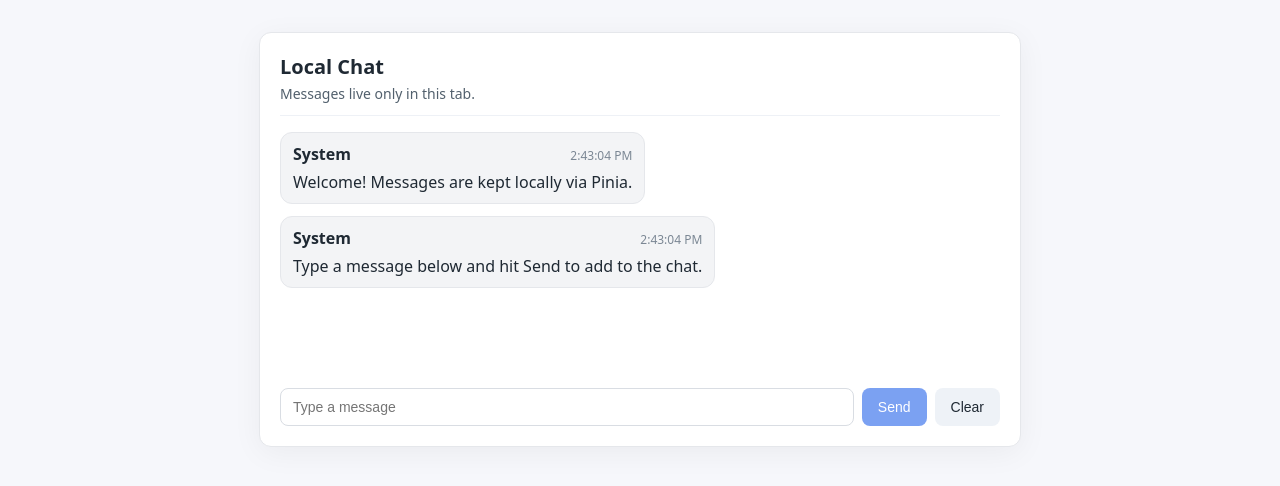
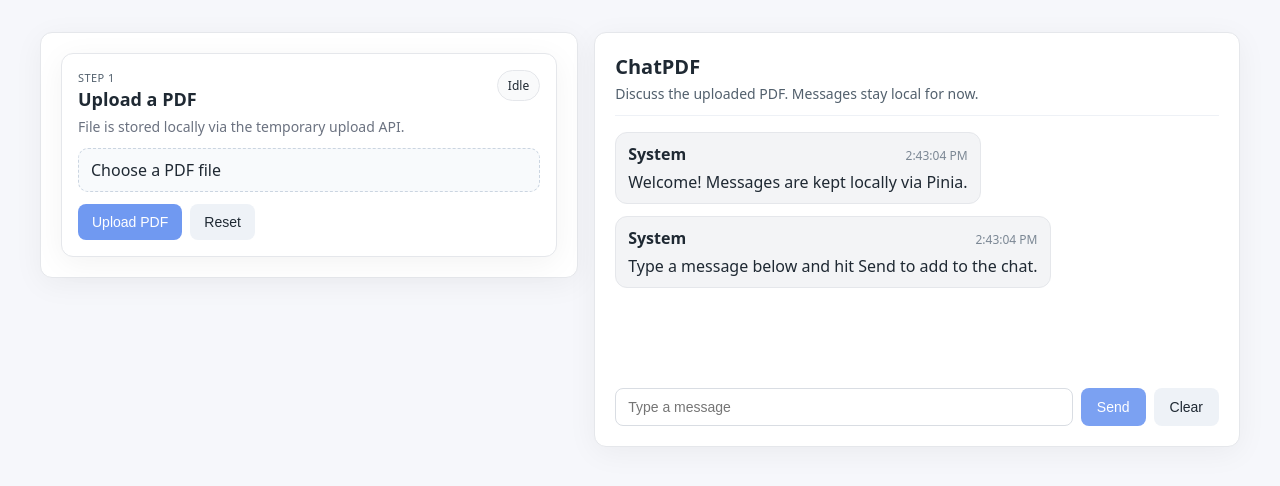
Before and after one commit to ricoputrap/learn-vue-dec25, a Vue app: page / in a window 1280 px wide. Shown: the top 486 px of the page. Built offline with nearby package versions, Linux system fonts and the light colour scheme; the HTML template or start-up script is replaced by a standard one.

Commit message:
feat: integrate PDF upload functionality and enhance chat header with PDF status display

```diff
--- a/src/App.vue
+++ b/src/App.vue
@@ -2,9 +2,12 @@
 import ChatComposer from "./components/ChatComposer.vue";
 import ChatHeader from "./components/ChatHeader.vue";
 import ChatMessages from "./components/ChatMessages.vue";
+import PdfUpload from "./components/PdfUpload.vue";
 import { useChatStore } from "./stores/chat";
+import { usePdfStore } from "./stores/pdf";
 
 const chat = useChatStore();
+const pdf = usePdfStore();
 
 function handleSend(text: string) {
   chat.addMessage({ sender: "You", text });
@@ -12,15 +15,24 @@ function handleSend(text: string) {
 </script>
 
 <template>
-  <div class="chat">
-    <ChatHeader />
+  <main class="layout">
+    <section class="panel">
+      <PdfUpload />
+    </section>
+
+    <section class="panel chat">
+      <ChatHeader
+        :active-pdf-name="pdf.activePdf?.name"
+        :upload-status="pdf.status"
+      />
       <ChatMessages :messages="chat.orderedMessages" />
       <ChatComposer
         :can-clear="chat.messages.length > 0"
         @send="handleSend"
         @clear="chat.clearMessages"
       />
-  </div>
+    </section>
+  </main>
 </template>
 
 <style scoped>
@@ -31,14 +43,30 @@ function handleSend(text: string) {
   margin: 0;
 }
 
-.chat {
-  max-width: 720px;
+.layout {
+  max-width: 1200px;
   margin: 32px auto;
+  padding: 0 16px 24px;
+  display: grid;
+  gap: 16px;
+}
+
+@media (min-width: 960px) {
+  .layout {
+    grid-template-columns: 1fr 1.2fr;
+    align-items: start;
+  }
+}
+
+.panel {
   background: #fff;
   border: 1px solid #e5e7eb;
   border-radius: 12px;
   box-shadow: 0 6px 30px rgba(0, 0, 0, 0.05);
   padding: 20px;
+}
+
+.chat {
   display: flex;
   flex-direction: column;
   gap: 16px;
--- a/src/components/ChatHeader.vue
+++ b/src/components/ChatHeader.vue
@@ -1,7 +1,34 @@
+<script setup lang="ts">
+import type { UploadStatus } from "../types";
+
+const props = defineProps<{
+  activePdfName?: string | null;
+  uploadStatus?: UploadStatus;
+}>();
+
+const statusText: Record<UploadStatus, string> = {
+  idle: "No upload",
+  uploading: "Uploading...",
+  success: "Uploaded",
+  error: "Error",
+};
+</script>
+
 <template>
   <header class="chat__header">
-    <h1>Local Chat</h1>
-    <p class="chat__subhead">Messages live only in this tab.</p>
+    <div>
+      <h1>ChatPDF</h1>
+      <p class="chat__subhead">
+        Discuss the uploaded PDF. Messages stay local for now.
+      </p>
+    </div>
+    <div class="chat__badge" v-if="props.activePdfName">
+      <span class="chat__badge-label">PDF</span>
+      <span class="chat__badge-name">{{ props.activePdfName }}</span>
+      <span class="chat__badge-status" :data-status="props.uploadStatus ?? 'idle'">
+        {{ statusText[props.uploadStatus ?? "idle"] }}
+      </span>
+    </div>
   </header>
 </template>
 
@@ -9,6 +36,10 @@
 .chat__header {
   border-bottom: 1px solid #eef1f6;
   padding-bottom: 12px;
+  display: flex;
+  justify-content: space-between;
+  gap: 12px;
+  align-items: flex-start;
 }
 
 .chat__header h1 {
@@ -21,4 +52,52 @@
   color: #52606d;
   font-size: 14px;
 }
+
+.chat__badge {
+  display: inline-flex;
+  align-items: center;
+  gap: 8px;
+  padding: 6px 10px;
+  border-radius: 999px;
+  border: 1px solid #e5e7eb;
+  background: #f9fafb;
+  white-space: nowrap;
+}
+
+.chat__badge-label {
+  text-transform: uppercase;
+  letter-spacing: 0.05em;
+  font-size: 11px;
+  color: #52606d;
+}
+
+.chat__badge-name {
+  font-weight: 600;
+}
+
+.chat__badge-status {
+  font-size: 12px;
+  padding: 4px 8px;
+  border-radius: 999px;
+  border: 1px solid #e5e7eb;
+  background: #fff;
+}
+
+.chat__badge-status[data-status="uploading"] {
+  color: #1d4ed8;
+  border-color: #bfdbfe;
+  background: #eff6ff;
+}
+
+.chat__badge-status[data-status="success"] {
+  color: #0f5132;
+  border-color: #badbcc;
+  background: #e9f7ef;
+}
+
+.chat__badge-status[data-status="error"] {
+  color: #842029;
+  border-color: #f5c2c7;
+  background: #f8d7da;
+}
 </style>
--- /dev/null
+++ b/src/components/PdfUpload.vue
@@ -0,0 +1,248 @@
+<script setup lang="ts">
+import { computed, ref } from "vue";
+import { usePdfStore } from "../stores/pdf";
+
+const pdfStore = usePdfStore();
+const selectedFile = ref<File | null>(null);
+const isSubmitting = computed(() => pdfStore.isUploading);
+
+const statusLabel = computed(() => {
+  if (pdfStore.status === "uploading") return "Uploading...";
+  if (pdfStore.status === "success") return "Uploaded";
+  if (pdfStore.status === "error") return "Error";
+  return "Idle";
+});
+
+function onFileChange(event: Event) {
+  const target = event.target as HTMLInputElement | null;
+  const [file] = target?.files ?? [];
+  selectedFile.value = file ?? null;
+}
+
+async function handleSubmit() {
+  if (!selectedFile.value) return;
+  await pdfStore.upload(selectedFile.value);
+}
+
+function resetUpload() {
+  selectedFile.value = null;
+  pdfStore.reset();
+}
+
+function formatBytes(bytes: number) {
+  if (!bytes) return "0 B";
+  const units = ["B", "KB", "MB", "GB"];
+  const exponent = Math.min(
+    Math.floor(Math.log(bytes) / Math.log(1024)),
+    units.length - 1,
+  );
+  const value = bytes / 1024 ** exponent;
+  return `${value.toFixed(value >= 10 || exponent === 0 ? 0 : 1)} ${
+    units[exponent]
+  }`;
+}
+</script>
+
+<template>
+  <section class="upload-card">
+    <header class="upload-card__header">
+      <div>
+        <p class="eyebrow">Step 1</p>
+        <h2>Upload a PDF</h2>
+        <p class="muted">File is stored locally via the temporary upload API.</p>
+      </div>
+      <span class="status" :data-status="pdfStore.status">{{ statusLabel }}</span>
+    </header>
+
+    <div class="upload-card__body">
+      <label class="file-input">
+        <input
+          type="file"
+          accept="application/pdf"
+          @change="onFileChange"
+          :disabled="isSubmitting"
+        />
+        <span>
+          {{ selectedFile ? selectedFile.name : "Choose a PDF file" }}
+        </span>
+      </label>
+
+      <div class="actions">
+        <button
+          type="button"
+          class="primary"
+          :disabled="!selectedFile || isSubmitting"
+          @click="handleSubmit"
+        >
+          {{ isSubmitting ? "Uploading..." : "Upload PDF" }}
+        </button>
+        <button type="button" class="ghost" :disabled="isSubmitting" @click="resetUpload">
+          Reset
+        </button>
+      </div>
+
+      <p v-if="pdfStore.error" class="error">Error: {{ pdfStore.error }}</p>
+
+      <div v-if="pdfStore.activePdf" class="meta">
+        <div>
+          <p class="label">Active PDF</p>
+          <p class="value">{{ pdfStore.activePdf.name }}</p>
+        </div>
+        <div>
+          <p class="label">Size</p>
+          <p class="value">{{ formatBytes(pdfStore.activePdf.size) }}</p>
+        </div>
+      </div>
+    </div>
+  </section>
+</template>
+
+<style scoped>
+.upload-card {
+  background: #fff;
+  border: 1px solid #e5e7eb;
+  border-radius: 12px;
+  box-shadow: 0 6px 30px rgba(0, 0, 0, 0.05);
+  padding: 16px;
+  display: flex;
+  flex-direction: column;
+  gap: 12px;
+}
+
+.upload-card__header {
+  display: flex;
+  justify-content: space-between;
+  align-items: flex-start;
+  gap: 12px;
+}
+
+.eyebrow {
+  text-transform: uppercase;
+  letter-spacing: 0.04em;
+  font-size: 11px;
+  color: #52606d;
+  margin: 0 0 2px;
+}
+
+h2 {
+  margin: 0;
+  font-size: 18px;
+}
+
+.muted {
+  margin: 6px 0 0;
+  color: #6b7280;
+  font-size: 14px;
+}
+
+.status {
+  padding: 6px 10px;
+  border-radius: 999px;
+  font-size: 12px;
+  border: 1px solid #e5e7eb;
+  background: #f9fafb;
+}
+
+.status[data-status="uploading"] {
+  color: #1d4ed8;
+  border-color: #bfdbfe;
+  background: #eff6ff;
+}
+
+.status[data-status="success"] {
+  color: #0f5132;
+  border-color: #badbcc;
+  background: #e9f7ef;
+}
+
+.status[data-status="error"] {
+  color: #842029;
+  border-color: #f5c2c7;
+  background: #f8d7da;
+}
+
+.upload-card__body {
+  display: flex;
+  flex-direction: column;
+  gap: 12px;
+}
+
+.file-input {
+  display: inline-flex;
+  align-items: center;
+  gap: 10px;
+  padding: 10px 12px;
+  border: 1px dashed #cbd5e1;
+  border-radius: 10px;
+  background: #f8fafc;
+  color: #1f2933;
+  cursor: pointer;
+}
+
+.file-input input {
+  display: none;
+}
+
+.actions {
+  display: flex;
+  gap: 8px;
+}
+
+button {
+  border: none;
+  border-radius: 8px;
+  padding: 10px 14px;
+  font-size: 14px;
+  cursor: pointer;
+  transition: transform 120ms ease, box-shadow 120ms ease, opacity 120ms ease;
+}
+
+button:disabled {
+  opacity: 0.65;
+  cursor: not-allowed;
+}
+
+button.primary {
+  background: #2563eb;
+  color: #fff;
+}
+
+button.primary:not(:disabled):hover {
+  transform: translateY(-1px);
+  box-shadow: 0 10px 30px rgba(37, 99, 235, 0.2);
+}
+
+button.ghost {
+  background: #eef2f7;
+  color: #1f2933;
+}
+
+.error {
+  color: #b91c1c;
+  margin: 0;
+  font-size: 14px;
+}
+
+.meta {
+  display: grid;
+  grid-template-columns: repeat(auto-fit, minmax(120px, 1fr));
+  gap: 10px;
+  padding: 10px;
+  border: 1px solid #e5e7eb;
+  border-radius: 10px;
+  background: #f9fafb;
+}
+
+.label {
+  margin: 0;
+  color: #52606d;
+  font-size: 12px;
+  text-transform: uppercase;
+  letter-spacing: 0.04em;
+}
+
+.value {
+  margin: 2px 0 0;
+  font-weight: 600;
+}
+</style>
--- /dev/null
+++ b/src/config.ts
@@ -0,0 +1 @@
+export const UPLOAD_ENDPOINT = "/api/upload";
--- /dev/null
+++ b/src/stores/pdf.ts
@@ -0,0 +1,63 @@
+import { computed, ref } from "vue";
+import { defineStore } from "pinia";
+import { UPLOAD_ENDPOINT } from "../config";
+import type { UploadStatus, UploadedPdf } from "../types";
+
+export const usePdfStore = defineStore("pdf", () => {
+    const status = ref<UploadStatus>("idle");
+    const error = ref<string | null>(null);
+    const activePdf = ref<UploadedPdf | null>(null);
+
+    const isUploading = computed(() => status.value === "uploading");
+
+    async function upload(file: File) {
+        if (!file) return;
+
+        status.value = "uploading";
+        error.value = null;
+
+        const formData = new FormData();
+        formData.append("file", file);
+
+        try {
+            const response = await fetch(UPLOAD_ENDPOINT, {
+                method: "POST",
+                body: formData,
+            });
+
+            if (!response.ok) {
+                const message = await response.text().catch(() => response.statusText);
+                throw new Error(message || "Upload failed");
+            }
+
+            const body = await response.json().catch(() => ({}));
+
+            activePdf.value = {
+                name: file.name,
+                size: file.size,
+                uploadedAt: Date.now(),
+                path: body?.path ?? body?.filePath ?? undefined,
+            };
+            status.value = "success";
+        } catch (err) {
+            status.value = "error";
+            error.value =
+                err instanceof Error ? err.message : "Upload failed. Please try again.";
+        }
+    }
+
+    function reset() {
+        status.value = "idle";
+        error.value = null;
+        activePdf.value = null;
+    }
+
+    return {
+        status,
+        error,
+        activePdf,
+        isUploading,
+        upload,
+        reset,
+    };
+});
```
Also changed, not shown: src/types.ts (+9 -0 lines). Lines whose indentation alone changed are shown as unchanged.
